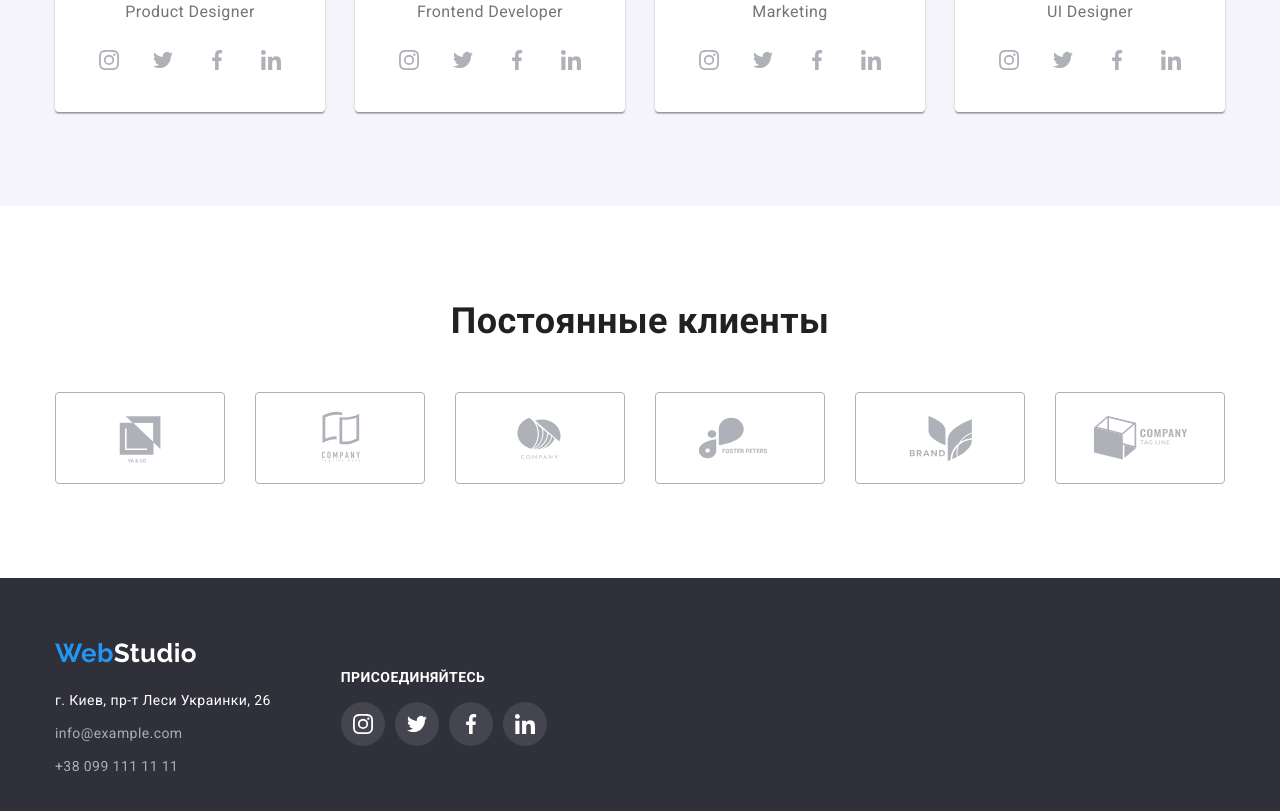
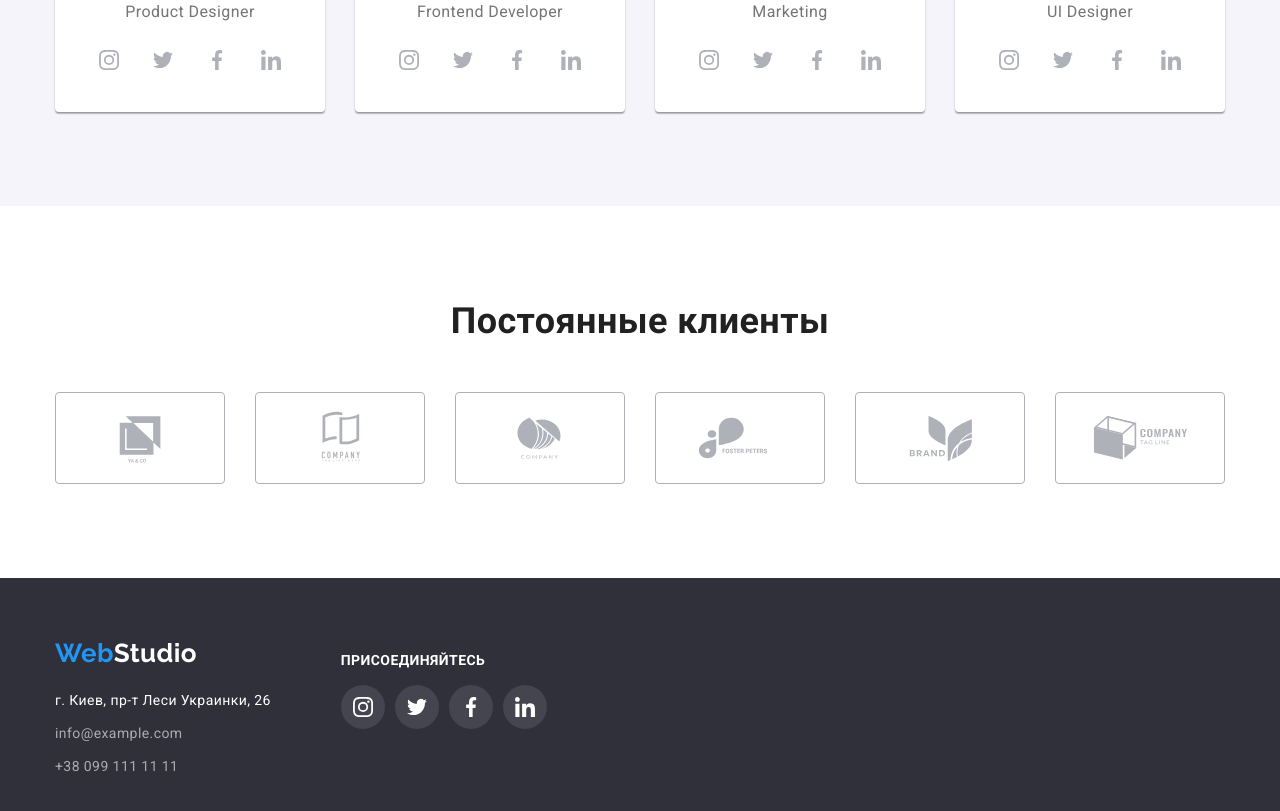
Before and after one commit to TrueMolni/goit-markup-hw-04, a plain HTML site: page index.html in a window 1280 px wide. Shown: the part 2106-2917 px from the top of the page. Drawn offline with nearby package versions, Linux system fonts and the light colour scheme.

Commit message:
Add files via upload

```diff
--- a/CSS/styles.css
+++ b/CSS/styles.css
@@ -518,7 +518,7 @@ border-radius: 4px;
 .footer-social-links {
     display: flex;
     flex-direction: column;
-    justify-content: center;
+    padding-top: 15px;
     margin-left: 70px;
 }
 
```
